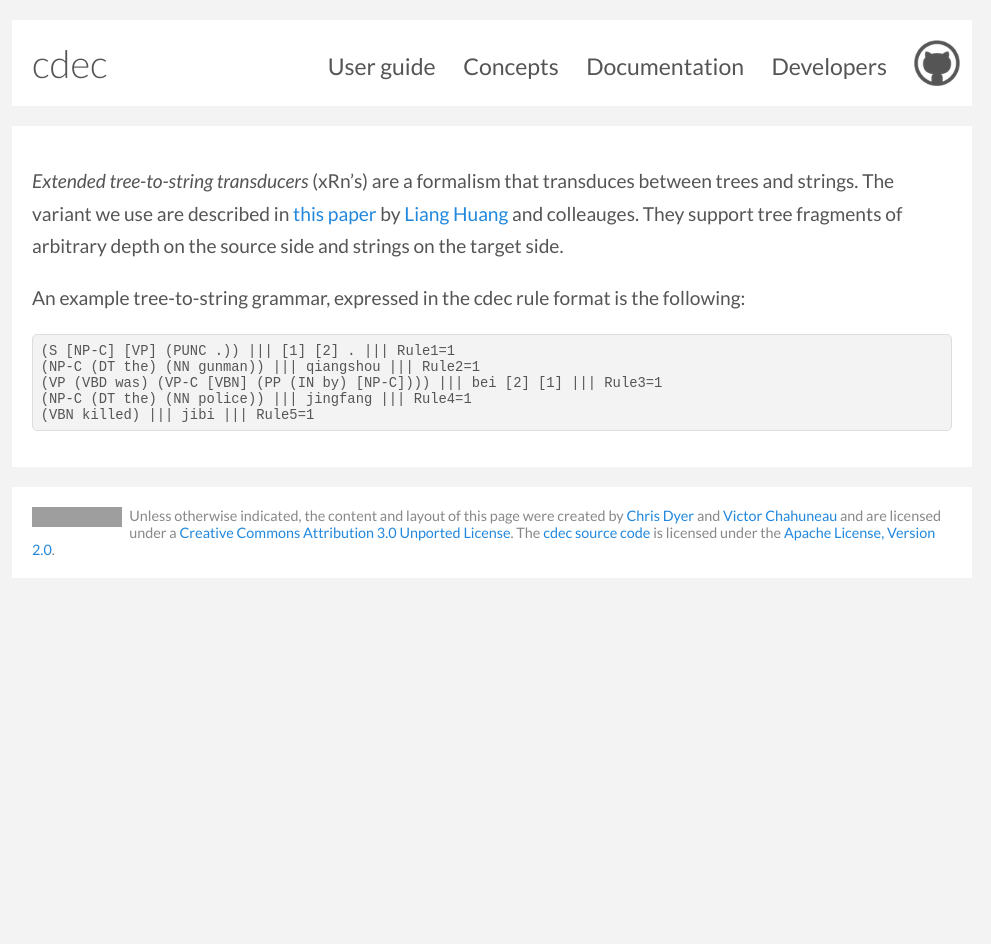
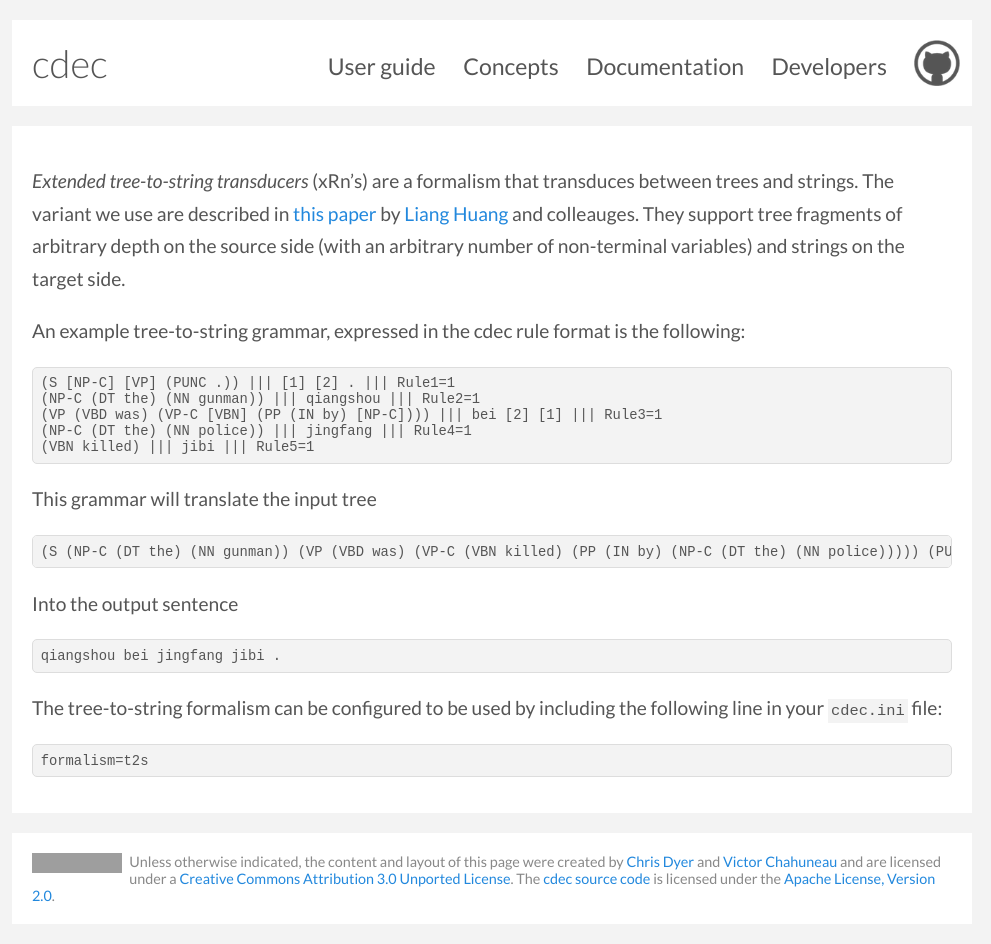
Before and after one commit to cdec/cdec.github.com, a Jekyll site: the page built from concepts/xrlns.md, in a window 1280 px wide. Shown: the whole page, without its empty margins (148-1139 px from the left). Built offline with Jekyll 4.4.1, drawn with Linux system fonts in a browser that asks for light colours; some web fonts are replaced; Markdown is read by kramdown in place of the engine named in the settings; before the commit the page ends 900 px from its top, so only the background shows below that; grey boxes are pictures that could not be loaded.

Commit message:
t2s stuff

```diff
--- a/concepts/xrlns.md
+++ b/concepts/xrlns.md
@@ -2,7 +2,7 @@
 layout: documentation
 title: Extended tree-to-string transducers
 ---
-*Extended tree-to-string transducers* (xRn's) are a formalism that transduces between trees and strings. The variant we use are described in [this paper](http://www.cis.upenn.edu/~lhuang3/amta06-sdtedl.pdf) by [Liang Huang](http://acl.cs.qc.edu/~lhuang/) and colleauges. They support tree fragments of arbitrary depth on the source side and strings on the target side.
+*Extended tree-to-string transducers* (xRn's) are a formalism that transduces between trees and strings. The variant we use are described in [this paper](http://www.cis.upenn.edu/~lhuang3/amta06-sdtedl.pdf) by [Liang Huang](http://acl.cs.qc.edu/~lhuang/) and colleauges. They support tree fragments of arbitrary depth on the source side (with an arbitrary number of non-terminal variables) and strings on the target side.
 
 An example tree-to-string grammar, expressed in the cdec rule format is the following:
 
@@ -11,3 +11,15 @@ An example tree-to-string grammar, expressed in the cdec rule format is the foll
     (VP (VBD was) (VP-C [VBN] (PP (IN by) [NP-C]))) ||| bei [2] [1] ||| Rule3=1
     (NP-C (DT the) (NN police)) ||| jingfang ||| Rule4=1
     (VBN killed) ||| jibi ||| Rule5=1
+
+This grammar will translate the input tree
+
+    (S (NP-C (DT the) (NN gunman)) (VP (VBD was) (VP-C (VBN killed) (PP (IN by) (NP-C (DT the) (NN police))))) (PUNC .))
+
+Into the output sentence
+
+    qiangshou bei jingfang jibi .
+
+The tree-to-string formalism can be configured to be used by including the following line in your `cdec.ini` file:
+
+    formalism=t2s
```
